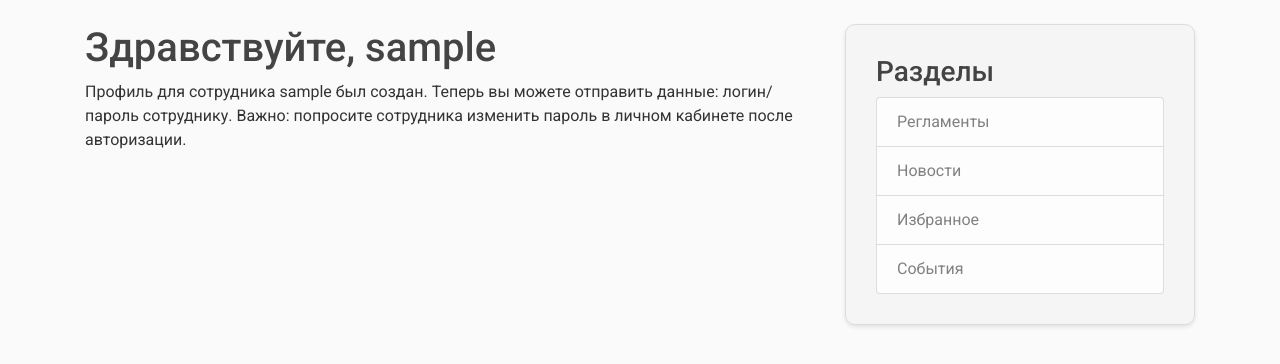
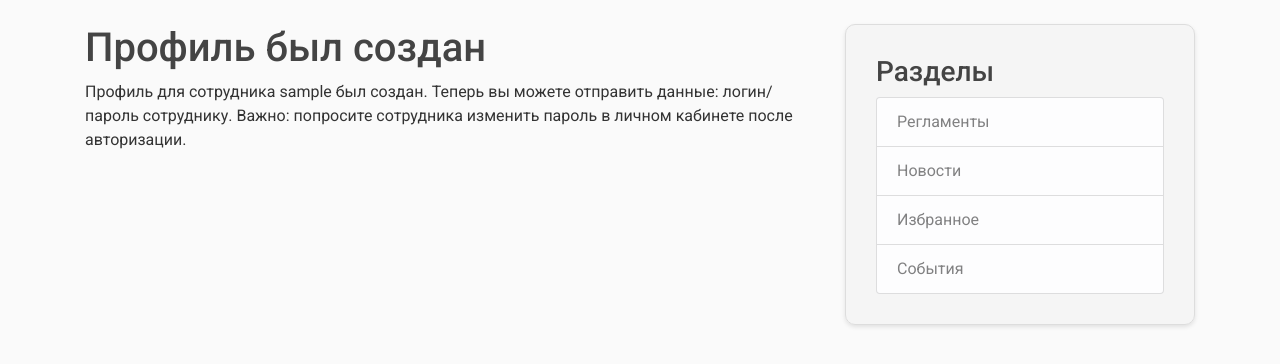
Before and after one commit to saharovartur/knowledge_base_meteoroid, a Django app: template templates/accounts/register_done.html in a window 1280 px wide. Shown: the part 56-420 px from the top of the page. Run offline with Django 5.2, Linux system fonts and the light colour scheme; a user stored in the database is signed in; tables that the repository leaves empty hold one stand-in row (values such as "Sample post"); the template is opened without the code that fills it: most values are stand-ins (such as "Sample title", 1, 10 or a date in 2020); some libraries are stand-ins or nearby versions.

Commit message:
внес изменения в структуру документа

```diff
--- a/templates/accounts/register_done.html
+++ b/templates/accounts/register_done.html
@@ -3,7 +3,7 @@
 {% block title %}Профиль сотрудника{% endblock %}
 
 {% block content %}
-  <h1>Здравствуйте, {{ request.user.username}}</h1>
+  <h1>Профиль был создан</h1>
   <p>Профиль для сотрудника {{ new_user.username }} был создан.
   Теперь вы можете отправить данные: логин/пароль сотруднику.
   Важно: попросите сотрудника изменить пароль в личном кабинете после авторизации.
```
